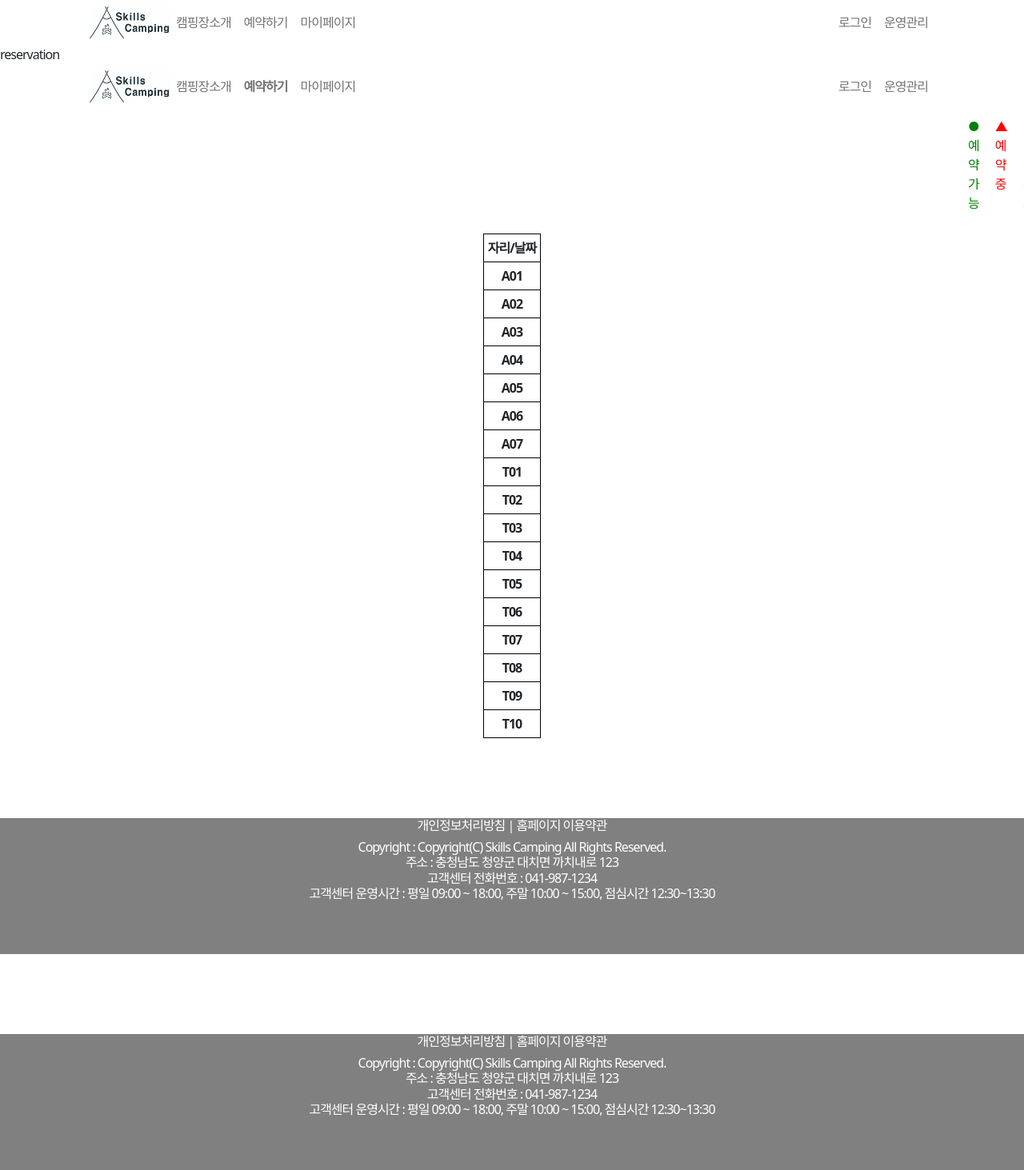
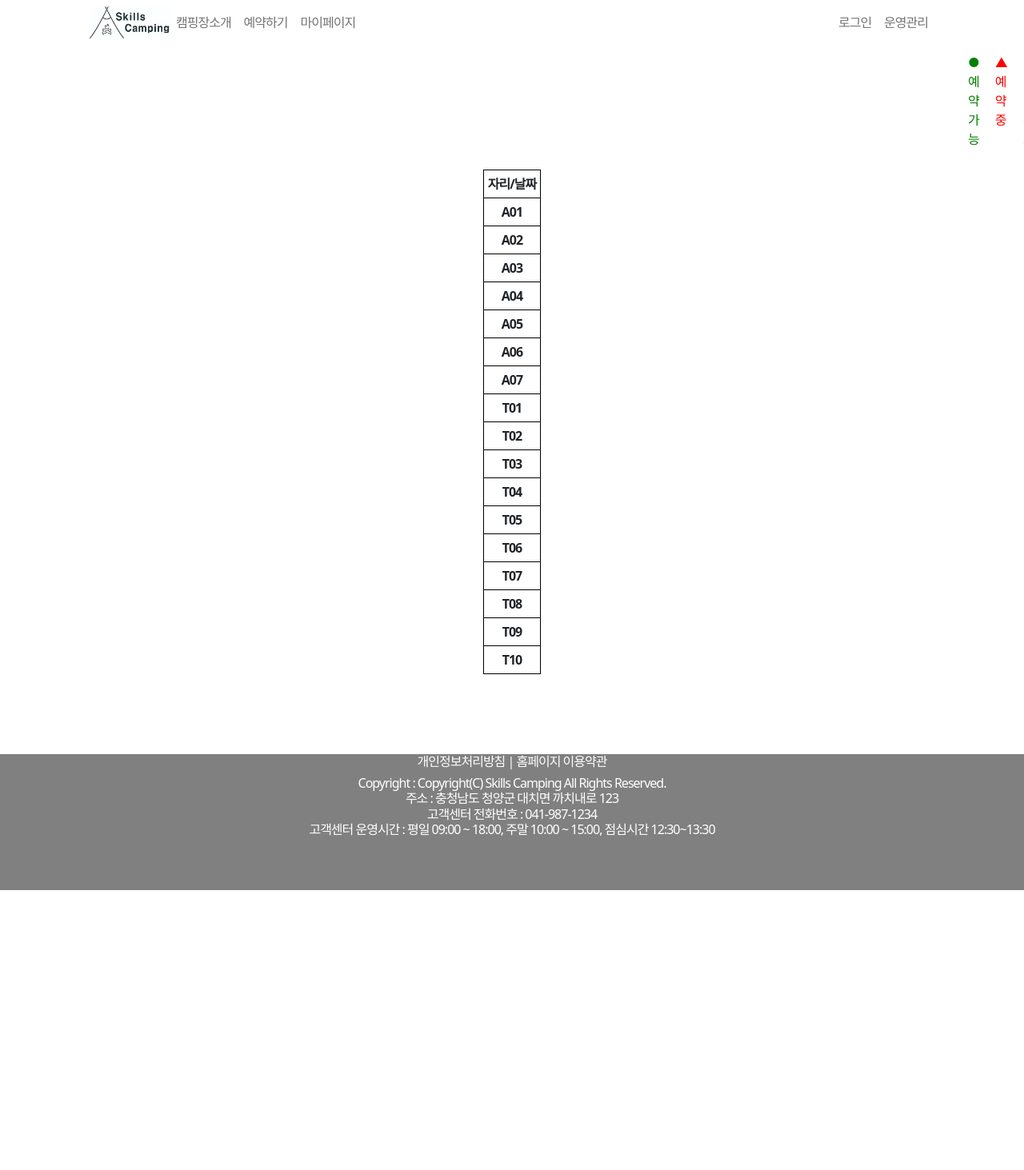
Before and after one commit to doeun07/0204, a PHP site: page /reservation in a window 1280 px wide; the page is wider, and only the part inside the window is pictured. Shown: that part at 80% size. After the commit the page ends 1113 px from the top of that part, so only its background shows below. Run offline with PHP 8.4, Linux system fonts and the light colour scheme; lists and menus that the app fills with data are empty.

Commit message:
header footer 제거

```diff
--- a/pages/reservation.php
+++ b/pages/reservation.php
@@ -1,46 +1,3 @@
-<!DOCTYPE html>
-<html lang="ko">
-<head>reservation
-    <meta charset="UTF-8">
-    <meta name="viewport" content="width=device-width, initial-scale=1.0">
-    <title>기능경기대회 예약페이지</title>
-    <link rel="stylesheet" href="./style.css">
-    <link rel="stylesheet" href="./bootstrap/dist/css/bootstrap.css">
-</head>
-<body>
-<!-- Header Start -->
-  <header>
-    <nav class="navbar navbar-expand-lg bg-body-tertiary">
-      <div class="container-fluid">
-        <ul class="navbar-nav me-auto mb-2 mb-lg-0">
-          <li>
-            <a href="./index.html"><img class="logo" src="./logo.jpg" alt=""></a>
-          </li>
-          <li class="nav-item">
-            <a class="nav-link" href="./contents.html">캠핑장소개</a>
-          </li>
-          <li class="nav-item">
-            <a class="nav-link now" href="./reservation.html">예약하기</a>
-          </li>
-          <li class="nav-item">
-            <a class="nav-link" href="./mypage.html">마이페이지</a>
-          </li>
-        </ul>
-        <span>
-          <ul class="navbar-nav me-auto mb-2 mb-lg-0">
-            <li class="nav-item">
-              <a class="nav-link" href="#">로그인</a>
-            </li>
-            <li class="nav-item">
-              <a class="nav-link" href="#">운영관리</a>
-            </li>
-          </ul>
-        </span>
-      </div>
-    </nav>
-    </header>
-<!-- Header End -->
-
 <div class="reservation_main">
   <div class="reservation_manu">
     <div class="reservation_sbmanu" style="color: green;">
@@ -113,22 +70,6 @@
   </table>
 </div>
 
-
-
-  <!-- Footer Start-->
-  <footer>
-    <div class="footer">
-      <p class="h6">
-        <a class="footer_a" href="#">개인정보처리방침</a> |
-        <a class="footer_a" href="#">홈페이지 이용약관</a></p>
-      <p class="h6">Copyright : Copyright(C) Skills Camping All Rights Reserved.<br>
-        주소 : 충청남도 청양군 대치면 까치내로 123<br>
-        고객센터 전화번호 : 041-987-1234<br>
-        고객센터 운영시간 : 평일 09:00 ~ 18:00, 주말 10:00 ~ 15:00, 점심시간 12:30~13:30</p>
-    </div>
-  </footer>
-  <!-- Footer End-->
-
 <!-- Modal Start -->
 <div class="modal fade" id="exampleModalLive" tabindex="-1" aria-labelledby="exampleModalLiveLabel" aria-hidden="true">
   <div class="modal-dialog">
@@ -141,14 +82,18 @@
         <h5 id="position">자리 :</h5>
         <h5 id="price">금액 :</h5>
         <div class="input-group mb-3">
-                    <input type="text" id="name" class="form-control" placeholder="이름" aria-label="이름" aria-describedby="basic-addon1">
+          <input type="text" id="name" class="form-control" placeholder="이름" aria-label="이름"
+            aria-describedby="basic-addon1">
         </div>
         <div class="input-group mb-3">
-                    <input type="text" id="phoneNumber" class="form-control" placeholder="전화번호" aria-label="전화번호" aria-describedby="button-addon2" oninput="regexPhonNumber(this)" maxlength="13">
-                    <button class="btn btn-outline-secondary" type="button" id="button-addon2" onclick="sendVerifyNumber(this)">인증번호 발송</button>
+          <input type="text" id="phoneNumber" class="form-control" placeholder="전화번호" aria-label="전화번호"
+            aria-describedby="button-addon2" oninput="regexPhonNumber(this)" maxlength="13">
+          <button class="btn btn-outline-secondary" type="button" id="button-addon2"
+            onclick="sendVerifyNumber(this)">인증번호 발송</button>
         </div>
         <div class="input-group mb-3">
-                    <input type="text" id="phoneVerify" class="form-control" placeholder="인증번호" aria-label="인증번호" aria-describedby="basic-addon1" maxlength="4" oninput="regexVerifyNumber(this)" disabled>
+          <input type="text" id="phoneVerify" class="form-control" placeholder="인증번호" aria-label="인증번호"
+            aria-describedby="basic-addon1" maxlength="4" oninput="regexVerifyNumber(this)" disabled>
         </div>
       </div>
       <div class="modal-footer">
@@ -176,5 +121,3 @@
 <script>
   reservation();
 </script>
-</body>
-</html>
```
Lines whose indentation alone changed are shown as unchanged.
